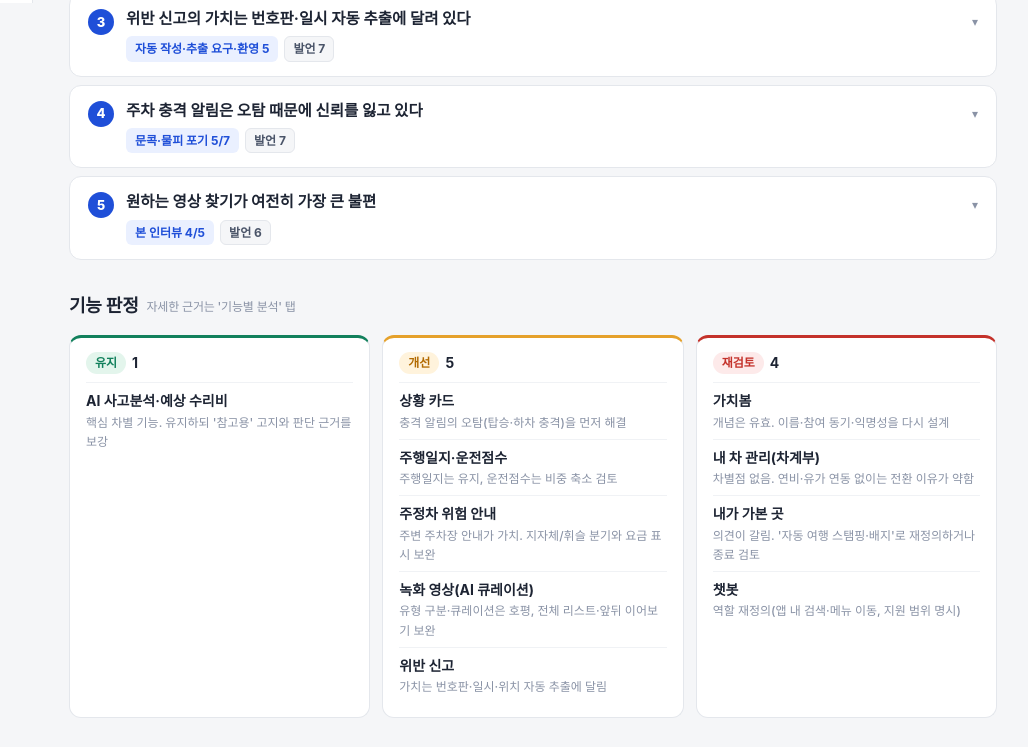
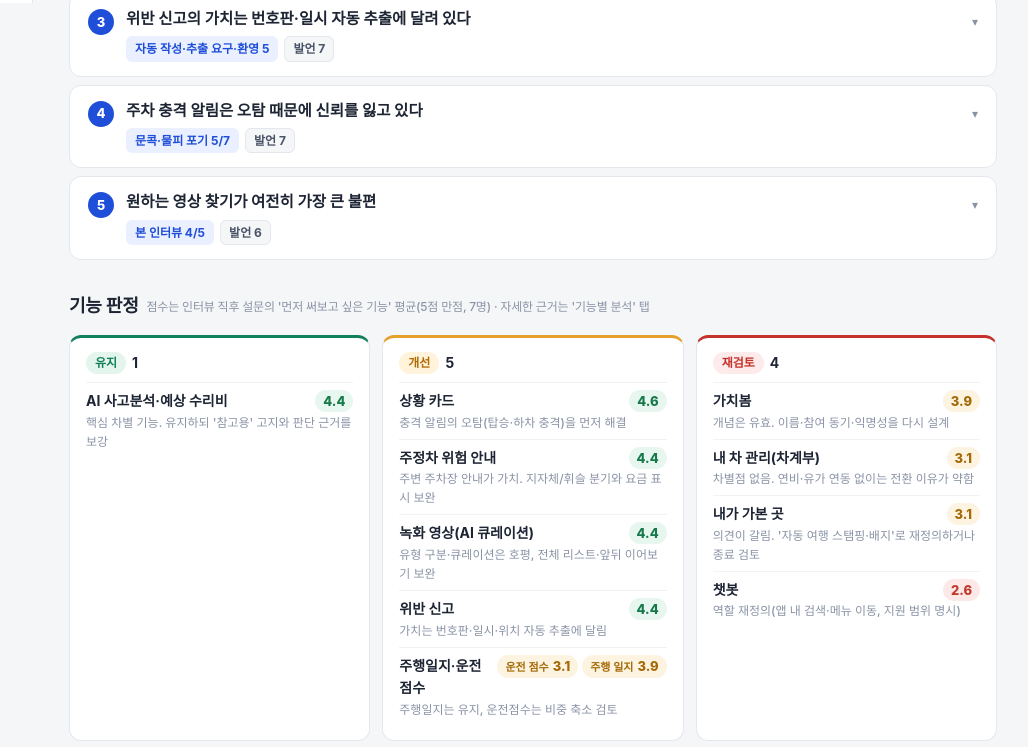
Before and after one commit to fine-proto/BETA_Interview, a plain HTML site: page index.html in a window 1280 px wide. Shown: the part 797-1544 px from the top of the page, without its empty margins (247-1275 px from the left). Drawn offline with Linux system fonts and the light colour scheme; a web font is replaced by a local one.

Commit message:
요약 탭 기능 판정에 기능별 점수(인터뷰 직후 설문 관심도 평균) 표시
Co-Authored-By: Claude Opus 5.5 <noreply@anthropic.com>
Claude-Session: https://claude.ai/code/session_01VmnwvDRgvd8BaXRcyD4kqr

```diff
--- a/assets/app.js
+++ b/assets/app.js
@@ -263,12 +263,22 @@
     h += "</div></section>";
 
     // 판정 요약
-    var groups = { keep: [], improve: [], review: [] };
+    var groups = { keep: [], improve: [], review: [] }, PI = postInterestByFeature(list);
+    var topScore = function (F) { var a = PI[F.key] || []; return a.length ? Math.max.apply(null, a.map(function (x) { return x.avg; })) : -1; };
     FEATURES.forEach(function (F) { var v = V[F.key]; if (v && groups[v.badge]) groups[v.badge].push(F); });
-    h += '<section class="section"><h2>기능 판정 <span class="sub">자세한 근거는 \'기능별 분석\' 탭</span></h2><div class="vsum">';
+    var scoreHtml = function (F) {
+      var a = PI[F.key] || [];
+      if (!a.length) return '<span class="vscore none">-</span>';
+      return a.map(function (x) {
+        var r = Math.round(x.avg * 10) / 10, cls = x.avg >= 4 ? "hi" : x.avg >= 3 ? "mid" : "lo";
+        return '<span class="vscore ' + cls + '" title="' + esc(x.menu) + " · " + x.n + '명 평균">' + (a.length > 1 ? '<i>' + esc(x.menu) + "</i>" : "") + "<b>" + r.toFixed(1) + "</b></span>";
+      }).join("");
+    };
+    h += '<section class="section"><h2>기능 판정 <span class="sub">점수는 인터뷰 직후 설문의 \'먼저 써보고 싶은 기능\' 평균(5점 만점, ' + posts.length + '명) · 자세한 근거는 \'기능별 분석\' 탭</span></h2><div class="vsum">';
     ["keep", "improve", "review"].forEach(function (k) {
+      groups[k].sort(function (a, b) { return topScore(b) - topScore(a); });
       h += '<div class="vsum-col ' + k + '"><div class="vsum-head">' + badge(k) + ' <b>' + groups[k].length + "</b></div>" +
-        groups[k].map(function (F) { return '<a class="vsum-item" href="#/?tab=features">' + esc(F.name) + '<span class="muted">' + esc((V[F.key] || {}).line || "") + "</span></a>"; }).join("") + "</div>";
+        groups[k].map(function (F) { return '<a class="vsum-item" href="#/?tab=features"><span class="vsum-row"><span class="vsum-name">' + esc(F.name) + '</span><span class="vscores">' + scoreHtml(F) + '</span></span><span class="muted">' + esc((V[F.key] || {}).line || "") + "</span></a>"; }).join("") + "</div>";
     });
     h += "</div></section>";
 
--- a/assets/style.css
+++ b/assets/style.css
@@ -511,3 +511,14 @@ td .rating b { font-size: 15px; }
   .stat { display: flex; align-items: baseline; gap: 10px; flex-wrap: wrap; padding: 12px 16px; }
   .stat-value { font-size: 20px; margin-top: 0; }
 }
+
+/* 기능 판정: 기능별 점수(인터뷰 직후 설문 관심도 평균) */
+.vsum-row { display: flex; align-items: flex-start; justify-content: space-between; gap: 8px; }
+.vsum-name { min-width: 0; }
+.vscores { display: flex; flex-wrap: wrap; justify-content: flex-end; gap: 4px; flex: none; }
+.vscore { display: inline-flex; align-items: baseline; gap: 4px; padding: 1px 8px; border-radius: 999px; font-size: 13px; line-height: 20px; background: #f2f4f7; color: var(--muted); }
+.vscore b { font-weight: 800; }
+.vscore i { font-style: normal; font-size: 11px; font-weight: 600; }
+.vscore.hi { background: #e7f6ee; color: #16794a; }
+.vscore.mid { background: #fdf3e1; color: #a56a07; }
+.vscore.lo { background: #fde8e8; color: #c0392b; }
```
Also changed, not shown: 1 other file.
